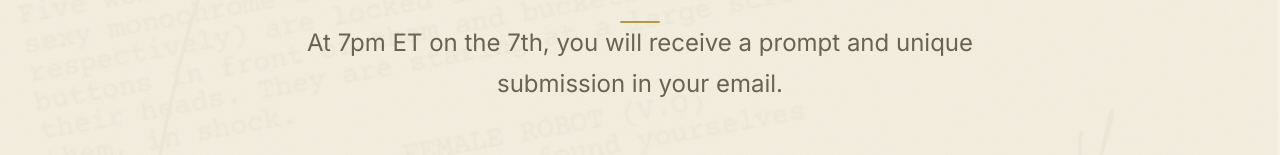
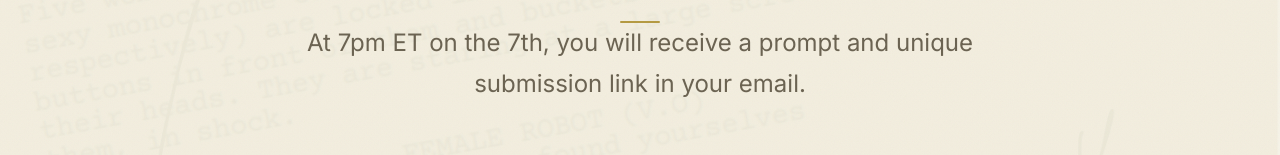
Before and after one commit to salimahi/7in7, a plain HTML site: page register.html in a window 1280 px wide. Shown: the part 281-436 px from the top of the page. Drawn offline with nearby package versions, Linux system fonts and the light colour scheme.

Commit message:
Update email prompt message in register.html

```diff
--- a/register.html
+++ b/register.html
@@ -139,7 +139,7 @@
       <p class="section-label">Start Your Practice</p>
       <h1>Reserve a Spot</h1>
       <div class="gold-rule" style="margin: 1rem auto 0;"></div>
-      <p>At 7pm ET on the 7th, you will receive a prompt and unique submission in your email.</p>
+      <p>At 7pm ET on the 7th, you will receive a prompt and unique submission link in your email.</p>
     </div>
   </header>
 
```
